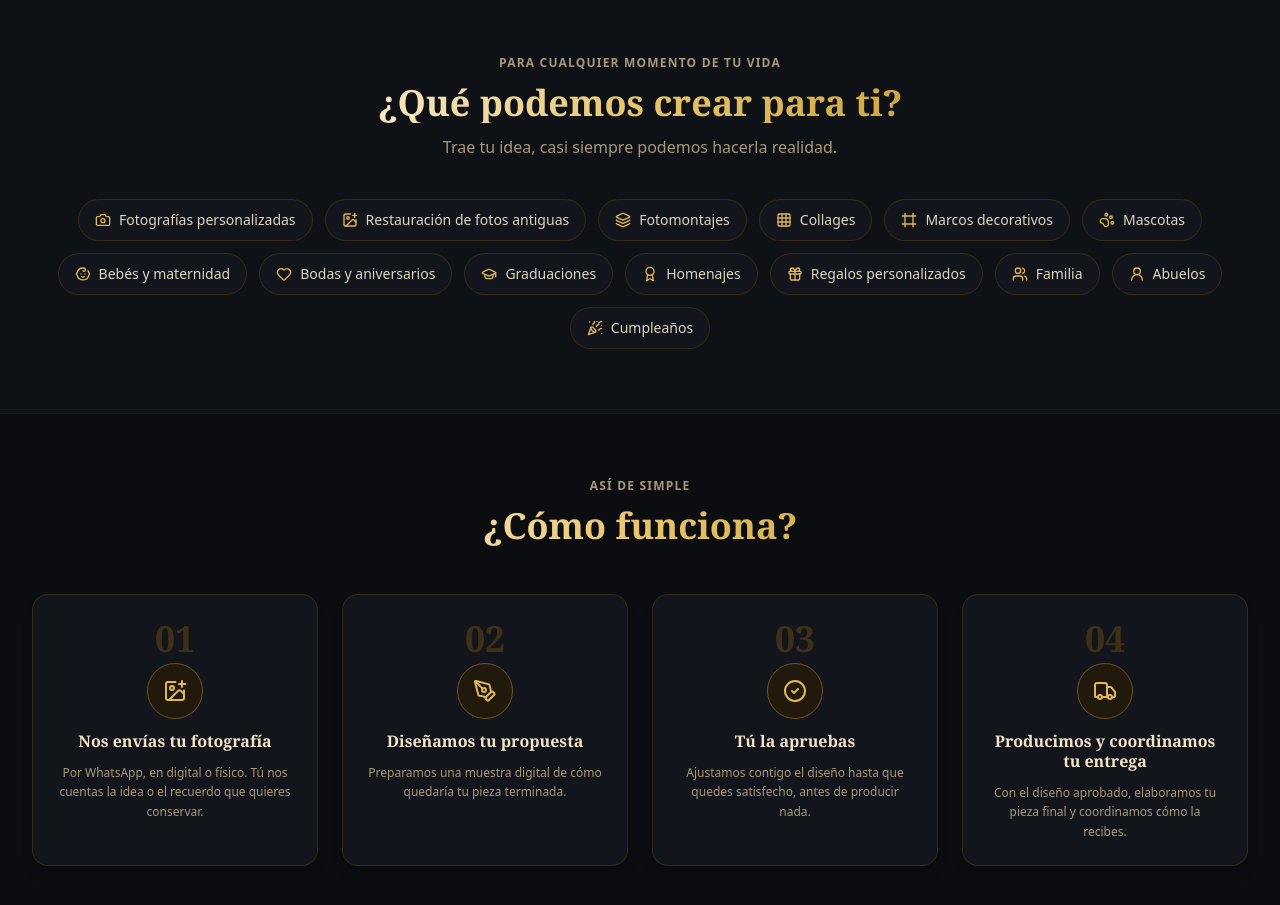
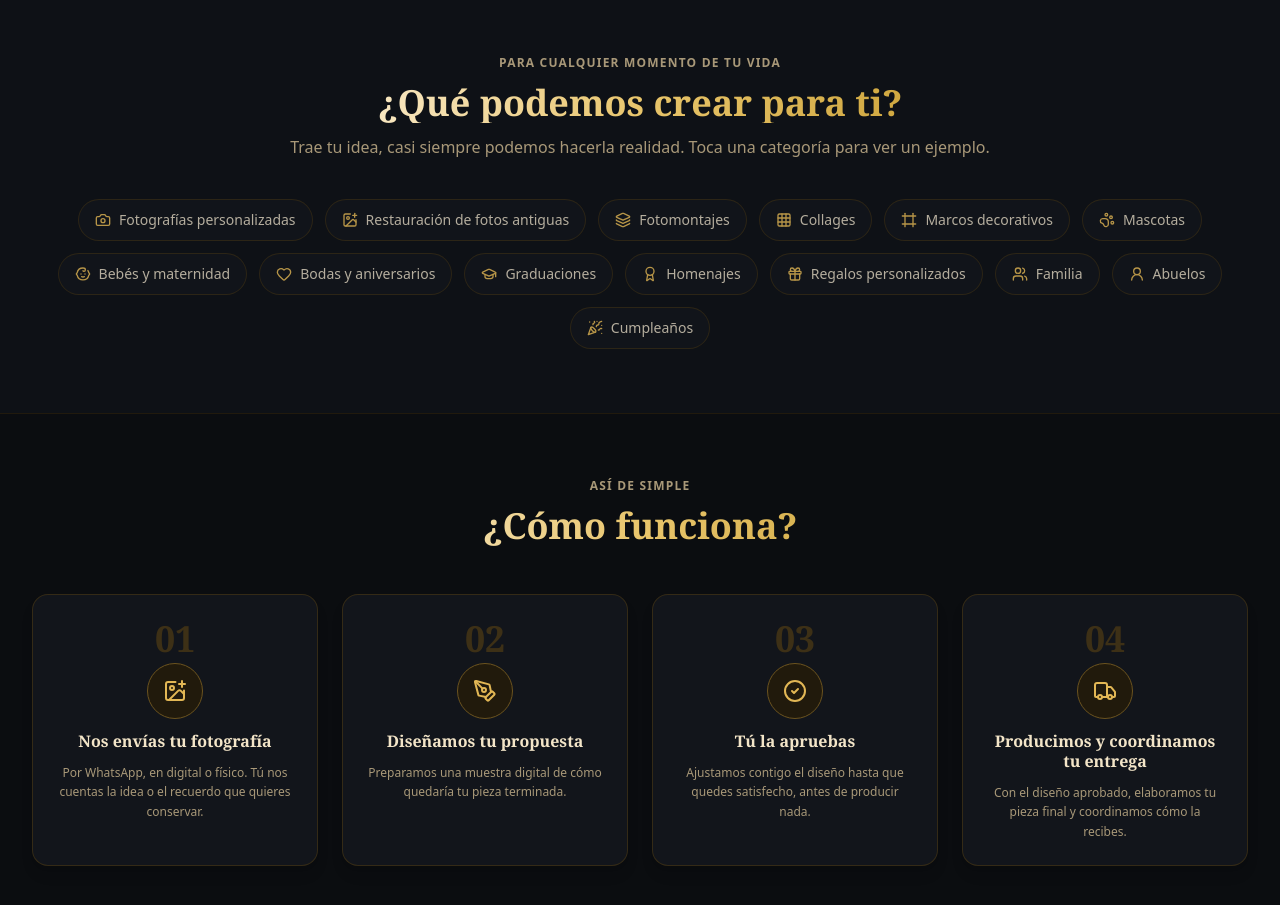
Before and after one commit to alondraespacialoficial-alt/memoriadorada, a React (Vite) app: page / in a window 1280 px wide. Shown: the part 2460-3365 px from the top of the page. Built offline with nearby package versions, Linux system fonts and the light colour scheme; no server answers; the database is empty.

Commit message:
categorias imagenes

```diff
--- a/src/App.tsx
+++ b/src/App.tsx
@@ -112,13 +112,15 @@ export default function App() {
   const [clientReceiptQuotation, setClientReceiptQuotation] = useState<Quotation | null>(null);
   const [isClientReceiptOpen, setIsClientReceiptOpen] = useState(false);
 
-  // Lightbox Full Image Zoom Modal State
+  // Lightbox Full Image/Video Zoom Modal State
   const [lightboxImageUrl, setLightboxImageUrl] = useState<string | null>(null);
   const [lightboxTitle, setLightboxTitle] = useState<string | undefined>(undefined);
+  const [lightboxMediaType, setLightboxMediaType] = useState<'image' | 'video'>('image');
 
-  const handleOpenLightbox = (url: string, title?: string) => {
+  const handleOpenLightbox = (url: string, title?: string, mediaType: 'image' | 'video' = 'image') => {
     setLightboxImageUrl(url);
     setLightboxTitle(title);
+    setLightboxMediaType(mediaType);
   };
 
   // Admin Modals & Auth State
@@ -508,7 +510,10 @@ export default function App() {
         <Benefits settings={settings} />
 
         {/* What we can create for you: services + occasions merged */}
-        <WhatWeCreate />
+        <WhatWeCreate
+          examples={settings.categoryExamples || []}
+          onOpenMedia={(url, mediaType, title) => handleOpenLightbox(url, title, mediaType)}
+        />
 
         {/* 4-step purchase process */}
         <ProcessSteps />
@@ -600,11 +605,12 @@ export default function App() {
         </Suspense>
       )}
 
-      {/* Full Image Zoom Lightbox Modal */}
+      {/* Full Image/Video Zoom Lightbox Modal */}
       <ImageLightboxModal
         isOpen={Boolean(lightboxImageUrl)}
         imageUrl={lightboxImageUrl}
         title={lightboxTitle}
+        mediaType={lightboxMediaType}
         onClose={() => setLightboxImageUrl(null)}
       />
 
--- a/src/components/ImageLightboxModal.tsx
+++ b/src/components/ImageLightboxModal.tsx
@@ -5,6 +5,7 @@ interface ImageLightboxModalProps {
   isOpen: boolean;
   imageUrl: string | null;
   title?: string;
+  mediaType?: 'image' | 'video';
   onClose: () => void;
 }
 
@@ -12,6 +13,7 @@ export const ImageLightboxModal: React.FC<ImageLightboxModalProps> = ({
   isOpen,
   imageUrl,
   title,
+  mediaType = 'image',
   onClose,
 }) => {
   if (!isOpen || !imageUrl) return null;
@@ -57,11 +59,20 @@ export const ImageLightboxModal: React.FC<ImageLightboxModalProps> = ({
 
         {/* Full Image Display Container */}
         <div className="relative w-full max-h-[75vh] flex items-center justify-center overflow-auto rounded-xl bg-[#080A0C] border border-[#29200F]">
-          <img
-            src={imageUrl}
-            alt={title || 'Vista ampliada'}
-            className="max-w-full max-h-[75vh] object-contain rounded-lg transition-transform duration-300"
-          />
+          {mediaType === 'video' ? (
+            <video
+              src={imageUrl}
+              controls
+              autoPlay
+              className="max-w-full max-h-[75vh] object-contain rounded-lg"
+            />
+          ) : (
+            <img
+              src={imageUrl}
+              alt={title || 'Vista ampliada'}
+              className="max-w-full max-h-[75vh] object-contain rounded-lg transition-transform duration-300"
+            />
+          )}
         </div>
 
         <p className="mt-3 text-[11px] text-[#A89878] text-center">
--- a/src/components/WhatWeCreate.tsx
+++ b/src/components/WhatWeCreate.tsx
@@ -1,24 +1,16 @@
 import React from 'react';
-import { Camera, ImagePlus, Layers, Grid3x3, Frame, PawPrint, Baby, Heart, GraduationCap, Award, Gift, Users, UserRound, PartyPopper } from 'lucide-react';
+import { Eye } from 'lucide-react';
+import { CREATION_CATEGORIES } from '../data/categories';
+import { CategoryExample } from '../types';
 
-const ITEMS = [
-  { label: 'Fotografías personalizadas', icon: Camera },
-  { label: 'Restauración de fotos antiguas', icon: ImagePlus },
-  { label: 'Fotomontajes', icon: Layers },
-  { label: 'Collages', icon: Grid3x3 },
-  { label: 'Marcos decorativos', icon: Frame },
-  { label: 'Mascotas', icon: PawPrint },
-  { label: 'Bebés y maternidad', icon: Baby },
-  { label: 'Bodas y aniversarios', icon: Heart },
-  { label: 'Graduaciones', icon: GraduationCap },
-  { label: 'Homenajes', icon: Award },
-  { label: 'Regalos personalizados', icon: Gift },
-  { label: 'Familia', icon: Users },
-  { label: 'Abuelos', icon: UserRound },
-  { label: 'Cumpleaños', icon: PartyPopper },
-];
+interface WhatWeCreateProps {
+  examples: CategoryExample[];
+  onOpenMedia: (url: string, mediaType: 'image' | 'video', title?: string) => void;
+}
 
-export const WhatWeCreate: React.FC = () => {
+export const WhatWeCreate: React.FC<WhatWeCreateProps> = ({ examples, onOpenMedia }) => {
+  const findExample = (key: string) => examples.find((e) => e.key === key && e.mediaUrl);
+
   return (
     <section className="py-16 bg-[#0E1116] border-b border-[#211A0D]">
       <div className="max-w-7xl mx-auto px-4 sm:px-6 lg:px-8">
@@ -30,20 +22,30 @@ export const WhatWeCreate: React.FC = () => {
             ¿Qué podemos crear para ti?
           </h2>
           <p className="text-sm sm:text-base text-[#A89878]">
-            Trae tu idea, casi siempre podemos hacerla realidad.
+            Trae tu idea, casi siempre podemos hacerla realidad. Toca una categoría para ver un ejemplo.
           </p>
         </div>
 
         <div className="flex flex-wrap justify-center gap-3">
-          {ITEMS.map((item) => (
-            <div
-              key={item.label}
-              className="flex items-center gap-2 px-4 py-2.5 rounded-full bg-[#12151B] border border-[#3D3016]/80 hover:border-[#D4AF37]/60 hover:bg-[#181D26] transition-all"
-            >
-              <item.icon className="w-4 h-4 text-[#E2B755] shrink-0" />
-              <span className="text-xs sm:text-sm font-medium text-[#DFD5C0]">{item.label}</span>
-            </div>
-          ))}
+          {CREATION_CATEGORIES.map((item) => {
+            const example = findExample(item.key);
+            return (
+              <button
+                key={item.key}
+                onClick={() => example && onOpenMedia(example.mediaUrl!, example.mediaType || 'image', item.label)}
+                className={`relative flex items-center gap-2 px-4 py-2.5 rounded-full bg-[#12151B] border transition-all ${
+                  example
+                    ? 'border-[#D4AF37]/70 hover:bg-[#181D26] cursor-pointer'
+                    : 'border-[#3D3016]/80 cursor-default opacity-80'
+                }`}
+                title={example ? `Ver ejemplo: ${item.label}` : item.label}
+              >
+                <item.icon className="w-4 h-4 text-[#E2B755] shrink-0" />
+                <span className="text-xs sm:text-sm font-medium text-[#DFD5C0]">{item.label}</span>
+                {example && <Eye className="w-3 h-3 text-[#D4AF37] shrink-0" />}
+              </button>
+            );
+          })}
         </div>
       </div>
     </section>
--- a/src/components/admin/AdminDashboard.tsx
+++ b/src/components/admin/AdminDashboard.tsx
@@ -30,7 +30,8 @@ import {
   FileText,
   ArrowUp,
   ArrowDown
-} from 'lucide-react';import { Product, Quotation, SiteSettings, GalleryItem } from '../../types';
+} from 'lucide-react';import { Product, Quotation, SiteSettings, GalleryItem, CategoryExample } from '../../types';
+import { CREATION_CATEGORIES } from '../../data/categories';
 import { formatCurrency } from '../../utils/formatters';
 import { QuotationReceiptModal } from '../QuotationReceiptModal';
 import {
@@ -233,6 +234,7 @@ CREATE TABLE IF NOT EXISTS public.site_settings (
 -- Si la tabla site_settings ya existía antes de esta actualización, agrega las columnas faltantes
 ALTER TABLE public.site_settings ADD COLUMN IF NOT EXISTS before_original_url TEXT;
 ALTER TABLE public.site_settings ADD COLUMN IF NOT EXISTS before_restored_url TEXT;
+ALTER TABLE public.site_settings ADD COLUMN IF NOT EXISTS category_examples JSONB DEFAULT '[]'::jsonb;
 ALTER TABLE public.quotations ADD COLUMN IF NOT EXISTS reference_image_urls JSONB DEFAULT '[]'::jsonb;
 ALTER TABLE public.quotations ADD COLUMN IF NOT EXISTS cost NUMERIC DEFAULT 0;
 ALTER TABLE public.products ADD COLUMN IF NOT EXISTS sort_order INTEGER DEFAULT 0;
@@ -370,6 +372,52 @@ CREATE POLICY "Permitir eliminacion de imagenes" ON storage.objects FOR DELETE U
   // Local copy of Site Settings for editing in settings tab
   const [localSettings, setLocalSettings] = useState<SiteSettings>(settings);
   const [settingsSaved, setSettingsSaved] = useState(false);
+
+  // Category Example Media (photo/video shown when a "Qué podemos crear" chip is tapped)
+  const handleCategoryExampleChange = (key: string, patch: Partial<CategoryExample>) => {
+    setLocalSettings((prev) => {
+      const existing = prev.categoryExamples || [];
+      const idx = existing.findIndex((e) => e.key === key);
+      const updated =
+        idx >= 0
+          ? existing.map((e, i) => (i === idx ? { ...e, ...patch } : e))
+          : [...existing, { key, ...patch }];
+      return { ...prev, categoryExamples: updated };
+    });
+  };
+
+  const handleCategoryExampleUpload = async (file: File | null, key: string) => {
+    if (!file) return;
+    const target = `category_${key}`;
+    setUploadingTarget(target);
+    setUploadNotice(null);
+    const mediaType: 'image' | 'video' = file.type.startsWith('video/') ? 'video' : 'image';
+
+    let finalUrl: string | null = null;
+    try {
+      const res = await uploadImageToSupabase(file, 'product-images');
+      if (res.url) {
+        finalUrl = res.url;
+        setUploadNotice('¡Archivo subido a Supabase Storage con éxito!');
+      } else {
+        console.warn('Supabase Storage no configurado o falló, usando lector de archivo local base64:', res.error);
+      }
+    } catch (err) {
+      console.warn('Error intentando subir archivo:', err);
+    }
+
+    if (!finalUrl) {
+      finalUrl = await new Promise<string>((resolve) => {
+        const reader = new FileReader();
+        reader.onloadend = () => resolve(reader.result as string);
+        reader.readAsDataURL(file);
+      });
+      setUploadNotice(`📷 Archivo "${file.name}" cargado correctamente desde tu dispositivo.`);
+    }
+
+    handleCategoryExampleChange(key, { mediaUrl: finalUrl!, mediaType });
+    setUploadingTarget(null);
+  };
 
   // Search & Filters
   const [productSearch, setProductSearch] = useState('');
@@ -1277,6 +1325,65 @@ CREATE POLICY "Permitir eliminacion de imagenes" ON storage.objects FOR DELETE U
                 </div>
               </div>
 
+              {/* Category Examples Section: media shown when a visitor taps a "Qué podemos crear" chip */}
+              <div className="bg-[#12151B] border border-[#3D3016] p-6 rounded-2xl space-y-4 lg:col-span-2">
+                <h3 className="font-serif text-lg font-bold text-[#E2B755] border-b border-[#29200F] pb-2 flex items-center justify-between">
+                  <span>Ejemplos por Categoría ("¿Qué podemos crear para ti?")</span>
+                  <span className="text-xs font-sans text-[#A89878] font-normal">Foto o video que se abre al tocar cada categoría</span>
+                </h3>
+
+                <div className="grid grid-cols-1 md:grid-cols-2 gap-4">
+                  {CREATION_CATEGORIES.map((cat) => {
+                    const example = (localSettings.categoryExamples || []).find((e) => e.key === cat.key);
+                    return (
+                      <div key={cat.key} className="space-y-2 bg-[#080A0C] p-3 rounded-xl border border-[#29200F]">
+                        <label className="flex items-center gap-2 text-xs font-semibold text-[#DFD5C0]">
+                          <cat.icon className="w-4 h-4 text-[#E2B755]" />
+                          {cat.label}
+                        </label>
+                        <div className="flex gap-2">
+                          <input
+                            type="url"
+                            value={example?.mediaUrl || ''}
+                            onChange={(e) => handleCategoryExampleChange(cat.key, { mediaUrl: e.target.value })}
+                            className="flex-1 bg-[#12151B] border border-[#3D3016] rounded-xl px-3 py-2 text-xs text-[#F3E5C8] focus:border-[#D4AF37]"
+                            placeholder="https://... o subir archivo"
+                          />
+                          <label className="cursor-pointer px-3 py-2 bg-[#211A0C] border border-[#524424] hover:border-[#D4AF37] rounded-xl text-[#F3E5C8] flex items-center gap-1.5 text-[10px] font-bold shrink-0">
+                            <Upload className="w-3.5 h-3.5 text-[#D4AF37]" />
+                            <span>{uploadingTarget === `category_${cat.key}` ? '...' : 'Subir'}</span>
+                            <input
+                              type="file"
+                              accept="image/*,video/*"
+                              className="hidden"
+                              onChange={(e) => {
+                                if (e.target.files?.[0]) handleCategoryExampleUpload(e.target.files[0], cat.key);
+                              }}
+                            />
+                          </label>
+                        </div>
+                        {example?.mediaUrl && (
+                          <div className="flex items-center gap-2">
+                            {example.mediaType === 'video' ? (
+                              <span className="text-[10px] text-emerald-400 font-bold">🎬 Video listo</span>
+                            ) : (
+                              <img src={example.mediaUrl} alt={cat.label} className="w-10 h-10 object-cover rounded-lg border border-[#3D3016]" />
+                            )}
+                            <button
+                              type="button"
+                              onClick={() => handleCategoryExampleChange(cat.key, { mediaUrl: '', mediaType: undefined })}
+                              className="text-[10px] text-red-300 hover:underline"
+                            >
+                              Quitar
+                            </button>
+                          </div>
+                        )}
+                      </div>
+                    );
+                  })}
+                </div>
+              </div>
+
             </div>
 
             <button
@@ -1582,7 +1689,8 @@ CREATE TABLE IF NOT EXISTS public.site_settings (
 ALTER TABLE public.quotations ADD COLUMN IF NOT EXISTS reference_image_urls JSONB DEFAULT '[]'::jsonb;
 ALTER TABLE public.quotations ADD COLUMN IF NOT EXISTS cost NUMERIC DEFAULT 0;
 ALTER TABLE public.site_settings ADD COLUMN IF NOT EXISTS before_original_url TEXT;
-ALTER TABLE public.site_settings ADD COLUMN IF NOT EXISTS before_restored_url TEXT;`}</pre>
+ALTER TABLE public.site_settings ADD COLUMN IF NOT EXISTS before_restored_url TEXT;
+ALTER TABLE public.site_settings ADD COLUMN IF NOT EXISTS category_examples JSONB DEFAULT '[]'::jsonb;`}</pre>
                 </div>
 
                 <div className="p-3 bg-[#1A160E] border border-[#423315] rounded-xl text-[11px] text-[#C9B17E] space-y-1">
--- /dev/null
+++ b/src/data/categories.ts
@@ -0,0 +1,25 @@
+import { Camera, ImagePlus, Layers, Grid3x3, Frame, PawPrint, Baby, Heart, GraduationCap, Award, Gift, Users, UserRound, PartyPopper, LucideIcon } from 'lucide-react';
+
+export interface CreationCategory {
+  key: string;
+  label: string;
+  icon: LucideIcon;
+}
+
+// Lista compartida entre la landing (WhatWeCreate) y el panel admin (ejemplos por categoría)
+export const CREATION_CATEGORIES: CreationCategory[] = [
+  { key: 'fotos-personalizadas', label: 'Fotografías personalizadas', icon: Camera },
+  { key: 'restauracion', label: 'Restauración de fotos antiguas', icon: ImagePlus },
+  { key: 'fotomontajes', label: 'Fotomontajes', icon: Layers },
+  { key: 'collages', label: 'Collages', icon: Grid3x3 },
+  { key: 'marcos', label: 'Marcos decorativos', icon: Frame },
+  { key: 'mascotas', label: 'Mascotas', icon: PawPrint },
+  { key: 'bebes', label: 'Bebés y maternidad', icon: Baby },
+  { key: 'bodas', label: 'Bodas y aniversarios', icon: Heart },
+  { key: 'graduaciones', label: 'Graduaciones', icon: GraduationCap },
+  { key: 'homenajes', label: 'Homenajes', icon: Award },
+  { key: 'regalos', label: 'Regalos personalizados', icon: Gift },
+  { key: 'familia', label: 'Familia', icon: Users },
+  { key: 'abuelos', label: 'Abuelos', icon: UserRound },
+  { key: 'cumpleanos', label: 'Cumpleaños', icon: PartyPopper },
+];
--- a/src/data/initialData.ts
+++ b/src/data/initialData.ts
@@ -45,7 +45,8 @@ export const INITIAL_SETTINGS: SiteSettings = {
       description: 'Preserva el legado histórico de tu familia con acabado de galería.',
       icon: 'Heart'
     }
-  ]
+  ],
+  categoryExamples: []
 };
 
 export const INITIAL_PRODUCTS: Product[] = [
--- a/src/lib/supabase.ts
+++ b/src/lib/supabase.ts
@@ -474,6 +474,7 @@ export async function fetchSettingsFromSupabase(): Promise<SiteSettings | null>
       footerHours: data.footer_hours || '',
       footerPhone: data.footer_phone || '',
       benefits: typeof data.benefits === 'string' ? JSON.parse(data.benefits) : data.benefits || [],
+      categoryExamples: typeof data.category_examples === 'string' ? JSON.parse(data.category_examples) : data.category_examples || [],
     };
   } catch (err) {
     console.error('Supabase settings fetch error:', err);
@@ -507,6 +508,7 @@ export async function saveSettingsToSupabase(settings: SiteSettings): Promise<bo
       footer_hours: settings.footerHours,
       footer_phone: settings.footerPhone,
       benefits: settings.benefits,
+      category_examples: settings.categoryExamples ?? [],
       updated_at: new Date().toISOString(),
     };
 
```
Also changed, not shown: src/types.ts (+7 -0 lines), 1 other file (tests, documents, lock files or other folders).
